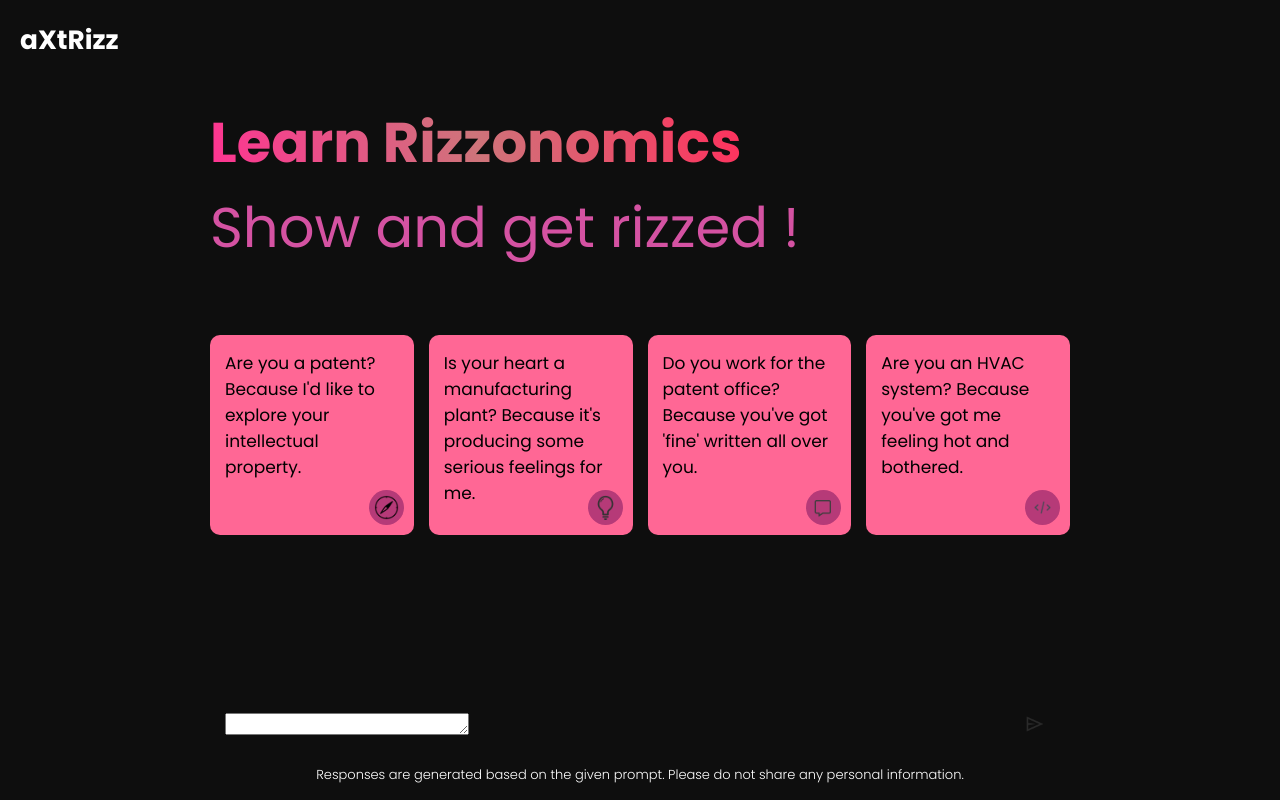
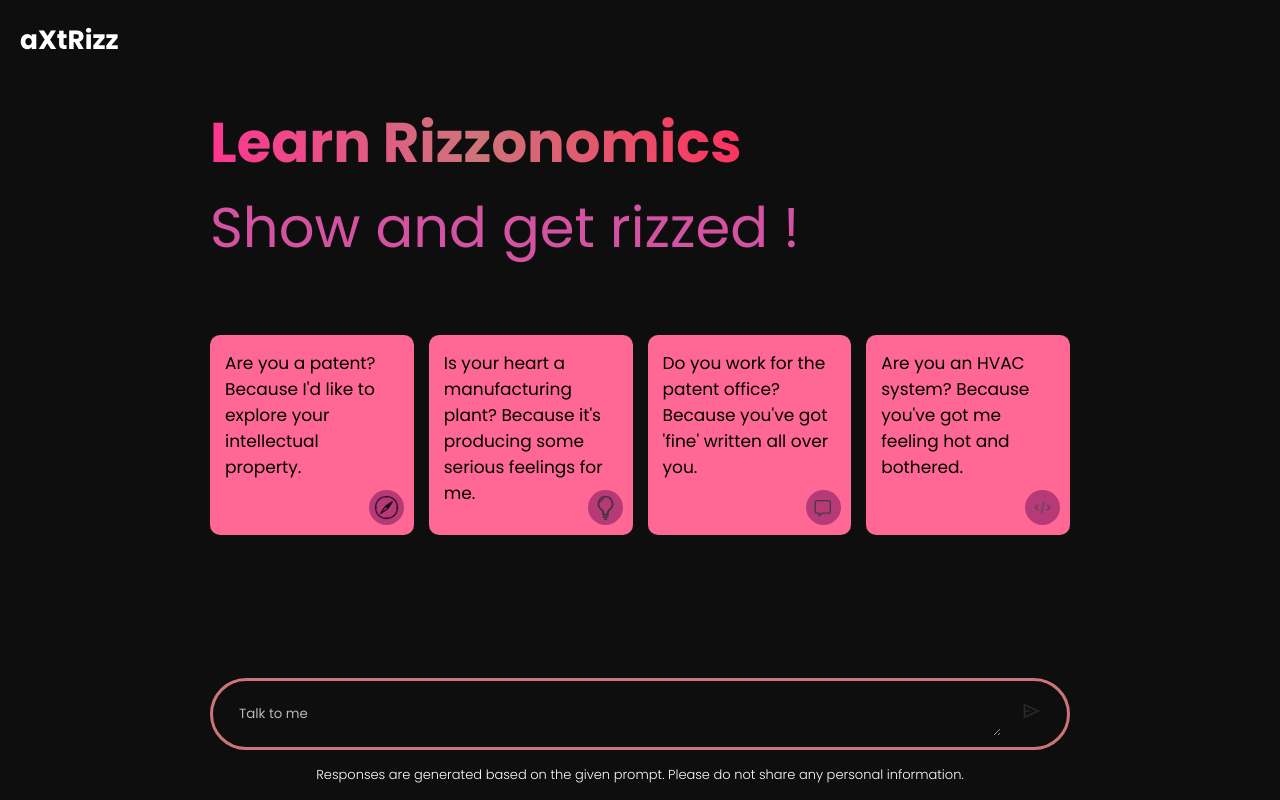
Before and after one commit to aXtr1o1/aXtRizz, a React (Vite) app: page / in a window 1280 px wide. Built offline with nearby package versions, Linux system fonts and the light colour scheme.

Commit message:
made the changes to the responsiveness

```diff
--- a/src/components/Chatbot/Chatbot.css
+++ b/src/components/Chatbot/Chatbot.css
@@ -114,6 +114,10 @@ body {
 .search-box:focus-within {
     background-color: transparent;
 }
+.search-box textarea:focus-within {
+    background-color: transparent;
+    border-color: transparent;
+}
 
 .search-box img {
     width: 20px;
@@ -191,18 +195,39 @@ body {
     align-items: start;
     gap: 10px;
 }
+.search-box {
+    flex-direction: row;
+    align-items: start;
+    border-radius: 40px;
+    border-style: solid;
+    border-color: #ce747a;
+    padding: 10px 15px;
+    gap: 10px;
+}
 
+.search-box textarea {
+    width: 100%;
+    background-color: transparent;
+    border-color: transparent;
+    padding: 12px 10px;
+}
+
+.search-box div {
+    gap: 5px;
+    margin-left: auto;
+    color: transparent;
+    border-color: #f080b4;
+}
 .loader {
     width: 100%;
     display: flex;
     flex-direction: column;
     gap: 8px;
 }
-
 .loader hr {
     border-radius: 4px;
     border: none;
-    background: #000000 linear-gradient(to right, #aa4040, #000000, #750000);
+    background: #000000 linear-gradient(to right, #ff3392, #ce747a, #ff305d);
     background-size: 800px 50px;
     height: 15px;
     animation: loader 3s infinite linear;
--- a/src/components/Main/Main.css
+++ b/src/components/Main/Main.css
@@ -168,14 +168,7 @@ body {
     gap: 10px;
 }
 
-.loader hr {
-    border-radius: 4px;
-    border: none;
-    background: #000000 linear-gradient(to right, #aa4040, #000000, #750000);
-    background-size: 800px 50px;
-    height: 20px;
-    animation: loader 3s infinite linear;
-}
+
 span{
     font-weight: 700;
 }
@@ -243,11 +236,15 @@ span{
         font-size: 2.15rem;
         line-height: 1.1;
     }
-    .cards{
+
+    .cards div{
         display: none;
     }
     .result-data-icon {
         display: none;
+    }
+    .greet{
+        margin: auto;
     }
 
     .result-data > p {
--- a/src/components/Main/Main.jsx
+++ b/src/components/Main/Main.jsx
@@ -19,7 +19,7 @@ const Main = () => {
 
     return (
       <main className="main">
-            <nav  className="nav">
+        <nav className="nav">
           <p onClick={() => newChat()} id='title'>aXtRizz</p>
         </nav>
         <div className="main-container">
```
Lines whose indentation alone changed are shown as unchanged.
